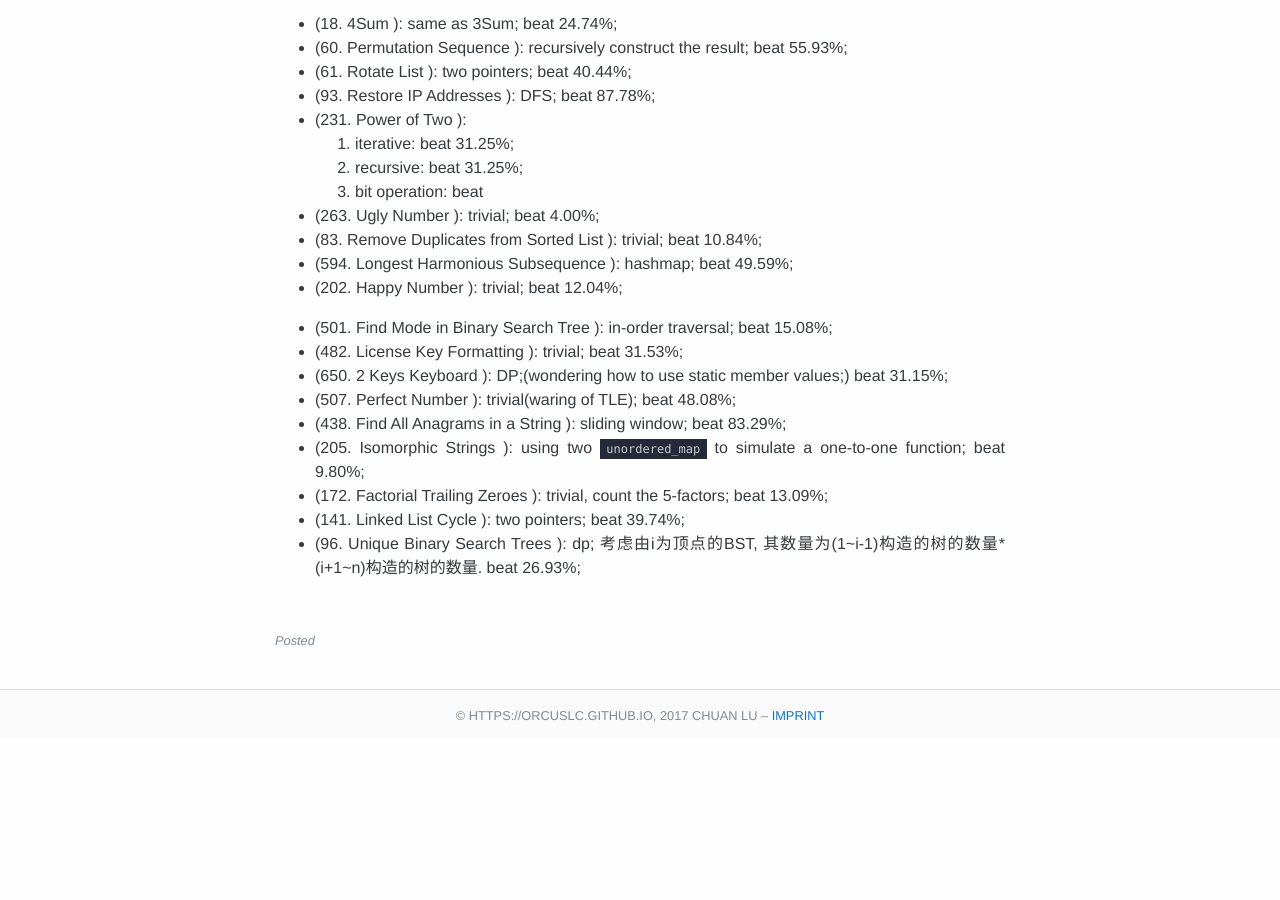
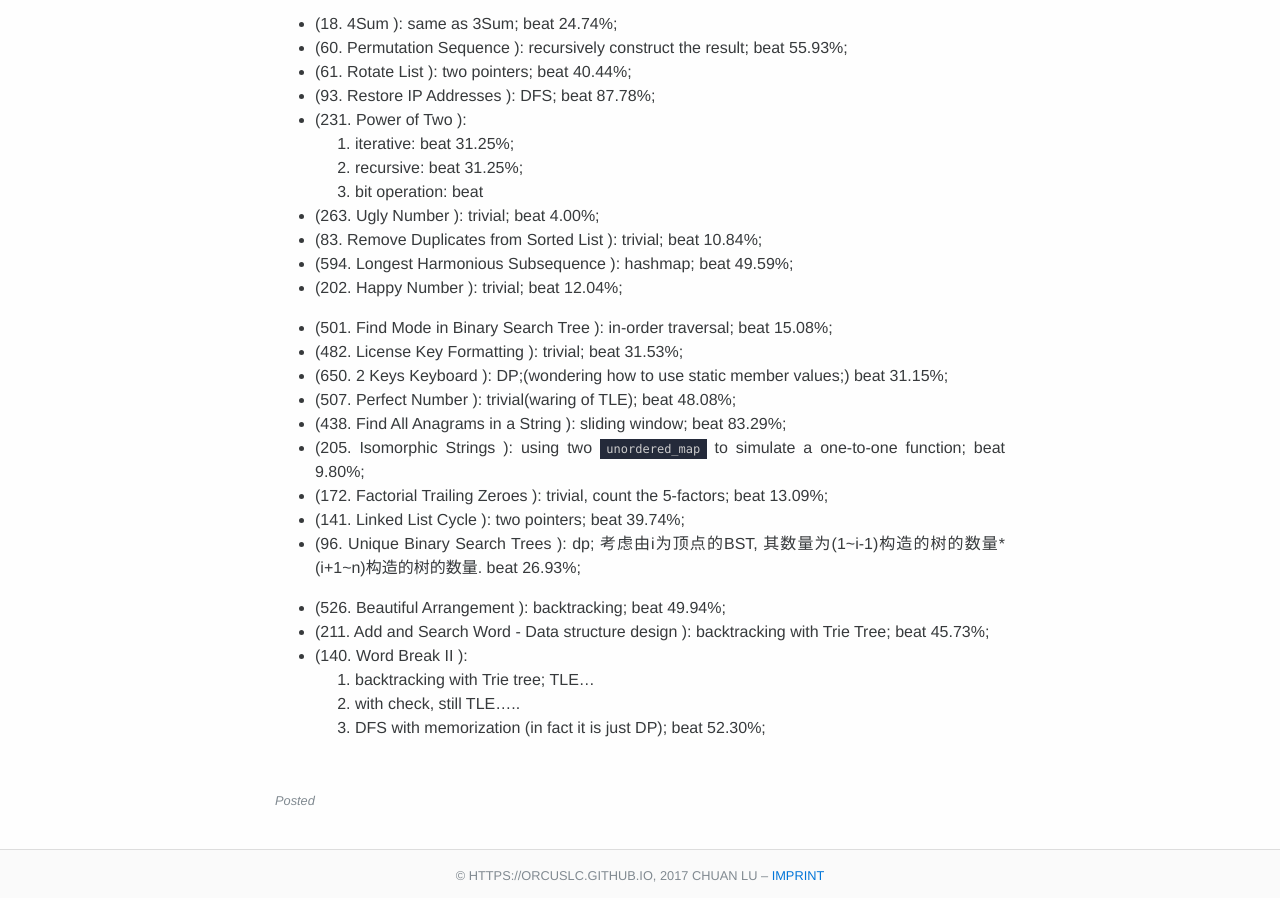
Before and after one commit to Orcuslc/blog.io, a Jekyll site: the page built from _posts/2017-04-19-Solutions-to-LeetCode-C++.md, in a window 1280 px wide and 900 px high, scrolled down 8696 px. Built offline with Jekyll 4.4.1, drawn with Linux system fonts in a browser that asks for light colours; some web fonts are replaced; before the commit the page ends 9436 px from its top, so only the background shows below that.

Commit message:
update' '

```diff
--- a/_posts/2017-04-19-Solutions-to-LeetCode-C++.md
+++ b/_posts/2017-04-19-Solutions-to-LeetCode-C++.md
@@ -350,3 +350,10 @@ Beat 63.33%;
 - (172. Factorial Trailing Zeroes ): trivial, count the 5-factors; beat 13.09%;
 - (141. Linked List Cycle ): two pointers; beat 39.74%;
 - (96. Unique Binary Search Trees ): dp; 考虑由i为顶点的BST, 其数量为(1~i-1)构造的树的数量*(i+1~n)构造的树的数量. beat 26.93%;
+
+- (526. Beautiful Arrangement ): backtracking; beat 49.94%;
+- (211. Add and Search Word - Data structure design ): backtracking with Trie Tree; beat 45.73%;
+- (140. Word Break II ):
+	1. backtracking with Trie tree; TLE...
+	2. with check, still TLE.....
+	3. DFS with memorization (in fact it is just DP); beat 52.30%;
```
